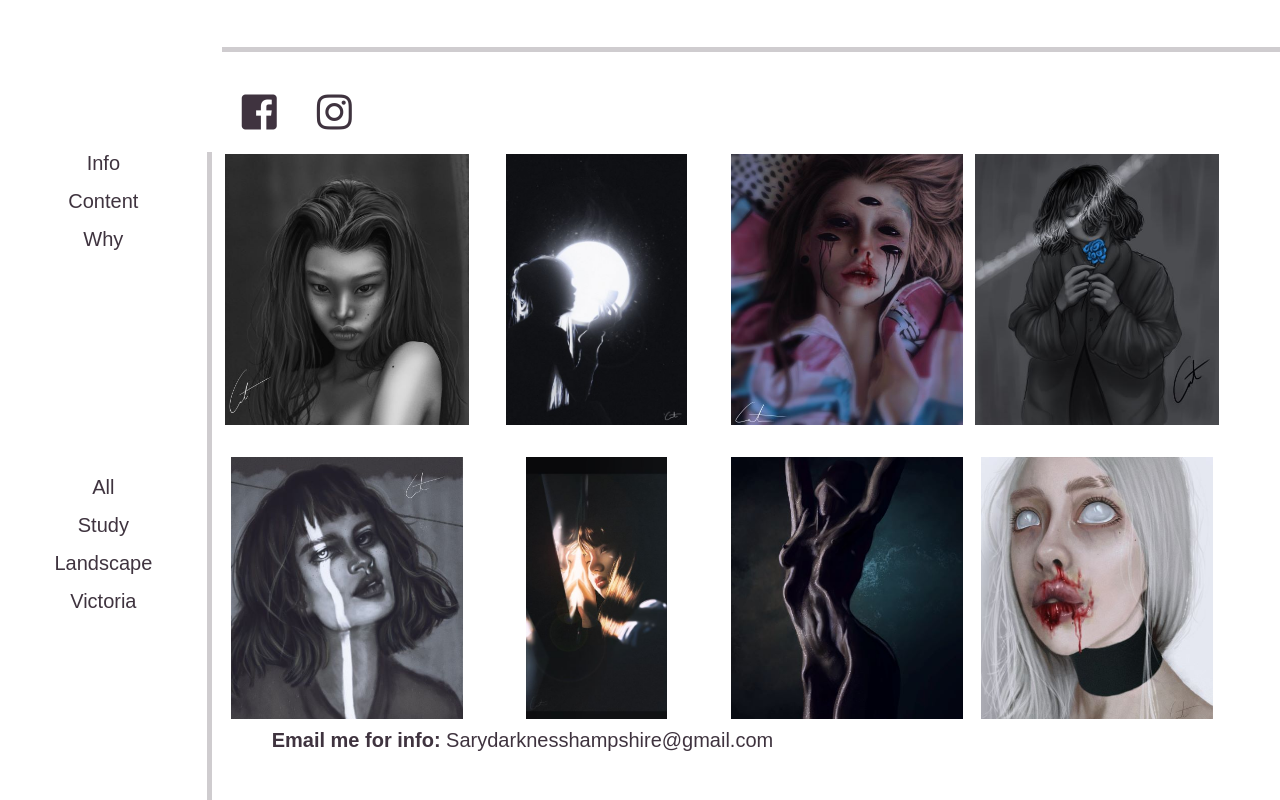
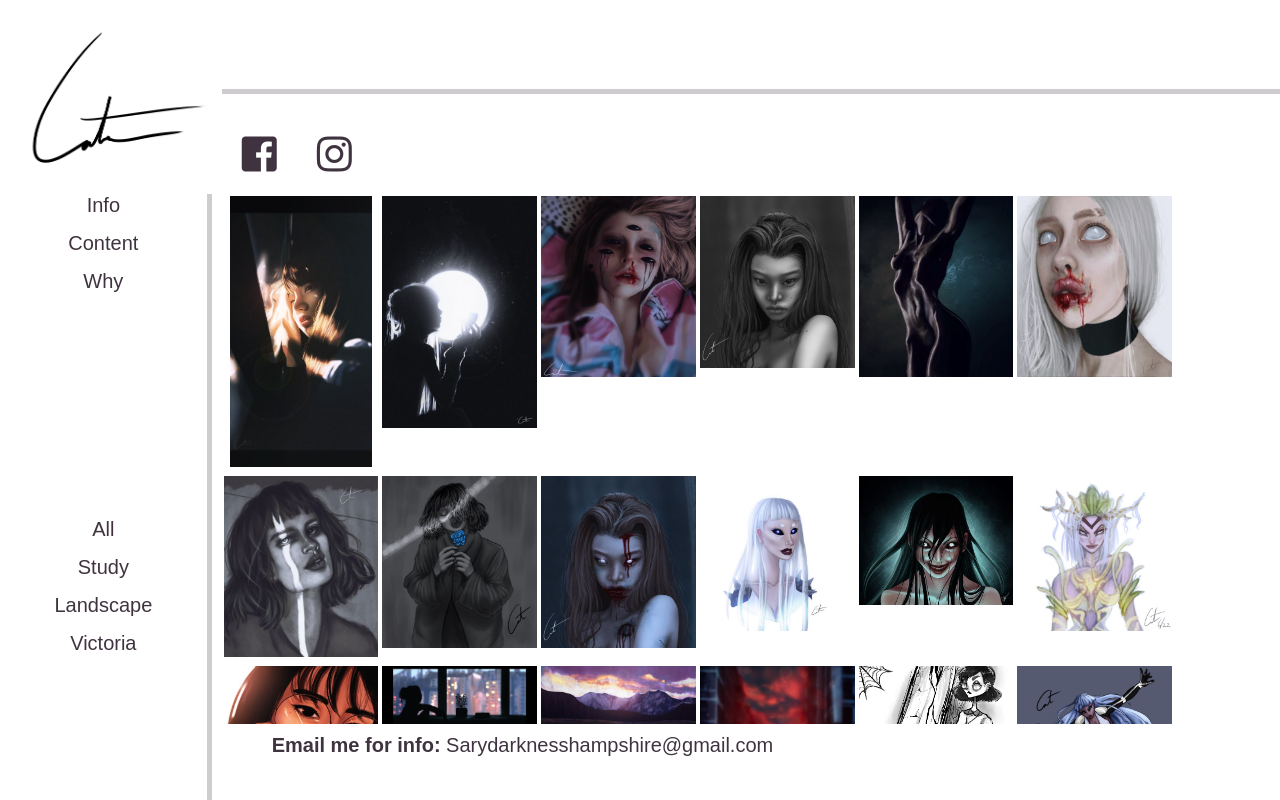
Before and after one commit to Fascodd/Fascodd.github.io, a plain HTML site: page index.html in a window 1280 px wide. Both pictures are taken after a click on the button "All". Drawn offline with Linux system fonts and the light colour scheme.

Commit message:
Updated everything
Removed a tags from HTML on gallery images
Removed transition duration  from image filter
Added console.log for .getBoundingClientRect() on gallery images( to give before and after locations for each image when filtered)
Removed description on images in gallery images due to the container of the tag interacting weirdly with the other images below it, pushing them up from adjusting the size.

```diff
--- a/css/grid.css
+++ b/css/grid.css
@@ -15,7 +15,13 @@
   height: 100vh;
   grid-gap: 10px;
 }
-
+.signature {
+}
+.signature {
+  grid-column: 1/2;
+  grid-row: 1/2;
+  width: 100%;
+}
 .header {
   grid-column: 2;
   grid-row: 1/2;
@@ -79,6 +85,7 @@
   opacity: 0;
   text-align: center;
   color: rgba(20, 20, 20, 0.9);
+  font-size: 0;
 }
 
 .flex_group_1 .flex_group_2 .flex_group_3 .flex_group_4 .flex_group_5 {
@@ -130,7 +137,8 @@
 
 .all {
   position: relative;
-  width: 250px;
+  width: 15%;
+  height: 1%;
 }
 
 .gallery-img {
@@ -199,9 +207,10 @@
 /* Add Animation */
 .showcase_img {
   width: 100%;
+  max-width: 75%;
   object-fit: contain;
   max-height: 80%;
-  margin: 5% 0 0 0;
+  margin: 5% 0 0 11.5%;
   -webkit-animation-name: zoom;
   animation-name: zoom;
   animation-duration: 0.6s;
--- a/index.html
+++ b/index.html
@@ -11,6 +11,7 @@
 
   <body>
     <div class="container">
+        <img class = "signature" src="/img/signature.png" alt="">
       <div class=showcase>
         <img class = "showcase_img" src="" alt="">
         <p>Image's description</p>
@@ -65,84 +66,84 @@
     <div class="gallery">
       <div class="galleryflex">
         <div class="study all">
-          <a href="#"><img class="gallery-img" src="./img/small_img/grey girl.png" alt="no_img"></a>
+          <img class="gallery-img" src="./img/small_img/study6.png" alt="no_img">
           <p class="description">
             </cl>Lorem ipsum dolor sit.</p>
         </div>
         <div class="study all">
-          <a href="#"><img class="gallery-img" src="./img/small_img/study2.png" alt="no_img"></a>
+          <img class="gallery-img" src="./img/small_img/study2.png" alt="no_img">
           <p class="description">Lorem ipsum dolor sit.</p>
         </div>
         <div class="study all">
-          <a href="#"><img class="gallery-img" src="./img/small_img/study3.png" alt="no_img"></a>
+          <img class="gallery-img" src="./img/small_img/study3.png" alt="no_img">
           <p class="description">Lorem ipsum dolor sit.</p>
         </div>
         <div class="study all">
-          <a href="#"><img class="gallery-img" src="./img/small_img/study4.png" alt="no_img"></a>
+        <img class="gallery-img" src="./img/small_img/grey girl.png" alt="no_img">
           <p class="description">Lorem ipsum dolor sit.</p>
         </div>
         <div class="study all">
-          <a href="#"><img class="gallery-img" src="./img/small_img/study5.png" alt="no_img"></a>
+        <img class="gallery-img" src="./img/small_img/study7.png" alt="no_img">
           <p class="description">Lorem ipsum dolor sit.</p>
         </div>
         <div class="study all">
-          <a href="#"><img class="gallery-img" src="./img/small_img/study6.png" alt="no_img"></a>
+        <img class="gallery-img" src="./img/small_img/study8.png" alt="no_img">
           <p class="description">Lorem ipsum dolor sit.</p>
         </div>
         <div class="study all">
-          <a href="#"><img class="gallery-img" src="./img/small_img/study7.png" alt="no_img"></a>
+          <img class="gallery-img" src="./img/small_img/study5.png" alt="no_img">
           <p class="description">Lorem ipsum dolor sit.</p>
         </div>
         <div class="study all">
-          <a href="#"><img class="gallery-img" src="./img/small_img/study8.png" alt="no_img"></a>
+          <img class="gallery-img" src="./img/small_img/study4.png" alt="no_img">
           <p class="description">Lorem ipsum dolor sit.</p>
         </div>
         <div class="study all">
-          <a href="#"><img class="gallery-img" src="./img/small_img/study9.png" alt="no_img"></a>
+          <img class="gallery-img" src="./img/small_img/study9.png" alt="no_img">
           <p class="description">Lorem ipsum dolor sit.</p>
         </div>
         <div class="study all">
-          <a href="#"><img class="gallery-img" src="./img/small_img/study10.png" alt="no_img"></a>
+          <img class="gallery-img" src="./img/small_img/study10.png" alt="no_img">
           <p class="description">Lorem ipsum dolor sit.</p>
         </div>
         <div class="study all">
-          <a href="#"><img class="gallery-img" src="./img/small_img/study11.png" alt="no_img"></a>
+        <img class="gallery-img" src="./img/small_img/study11.png" alt="no_img">
           <p class="description">Lorem ipsum dolor sit.</p>
         </div>
         <div class="study all">
-          <a href="#"><img class="gallery-img" src="./img/small_img/study12.png" alt="no_img"></a>
+          <img class="gallery-img" src="./img/small_img/study12.png" alt="no_img">
           <p class="description">Lorem ipsum dolor sit.</p>
         </div>
         <div class="study all">
-          <a href="#"><img class="gallery-img" src="./img/small_img/study13.png" alt="no_img"></a>
+          <img class="gallery-img" src="./img/small_img/study13.png" alt="no_img">
           <p class="description">Lorem ipsum dolor sit.</p>
         </div>
         <div class="landscape all">
-          <a href="#"><img class="gallery-img" src="./img/small_img/landscape.png" alt="no_img"></a>
+          <img class="gallery-img" src="./img/small_img/landscape.png" alt="no_img">
           <p class="description">Lorem ipsum dolor sit.</p>
         </div>
         <div class="landscape all">
-          <a href="#"><img class="gallery-img" src="./img/small_img/landscape1.png" alt="no_img"></a>
+          <img class="gallery-img" src="./img/small_img/landscape1.png" alt="no_img">
           <p class="description">Lorem ipsum dolor sit.</p>
         </div>
         <div class="landscape all">
-          <a href="#"><img class="gallery-img" src="./img/small_img/landscape2.png" alt="no_img"></a>
+          <img class="gallery-img" src="./img/small_img/landscape2.png" alt="no_img">
           <p class="description">Lorem ipsum dolor sit.</p>
         </div>
         <div class="tim-burton all">
-          <a href="#"><img class="gallery-img" src="./img/small_img/tim-burton.png" alt="no_img"></a>
+          <img class="gallery-img" src="./img/small_img/tim-burton.png" alt="no_img">
           <p class="description">Lorem ipsum dolor sit.</p>
         </div>
         <div class="victoria all">
-          <a href="#"><img class="gallery-img" src="./img/small_img/victoria.png" alt="no_img"></a>
+          <img class="gallery-img" src="./img/small_img/victoria.png" alt="no_img">
           <p class="description">Lorem ipsum dolor sit.</p>
         </div>
         <div class="victoria all">
-          <a href="#"><img class="gallery-img" src="./img/small_img/victoria1.png" alt="no_img"></a>
+        <img class="gallery-img" src="./img/small_img/victoria1.png" alt="no_img">
           <p class="description">Lorem ipsum dolor sit.</p>
         </div>
         <div class="victoria all">
-          <a href="#"><img class="gallery-img" src="./img/small_img/victoria2.png" alt="no_img"></a>
+        <img class="gallery-img" src="./img/small_img/victoria2.png" alt="no_img">
           <p class="description">Lorem ipsum dolor sit.</p>
         </div>
       </div>
--- a/js/enlarge.js
+++ b/js/enlarge.js
@@ -2,15 +2,13 @@ Object.values(galleryImage).forEach(function(image) {
   image.addEventListener("click", enlarge);
   function enlarge() {
     // get src for larger version of image for showcase
-    let img_text_src = this.children[0].children[0].src;
+    let img_text_src = this.children[0].src;
     img_text_src = img_text_src.replace("/small_img", "");
     document.getElementsByClassName("showcase_img")[0].src = img_text_src;
-    console.log(img_text_src);
     const showcase = document.getElementsByClassName("showcase")[0];
     const showcase_img = document.getElementsByClassName("showcase_img")[0];
     // display showcase image with background
     showcase.style.display = "block";
-    showcase.style.backgroundColor = "black";
     // change text under image to match file name
     var img_text = img_text_src
       .split("")
@@ -25,7 +23,7 @@ Object.values(galleryImage).forEach(function(image) {
       .join("")
       .replace(/%20/g, " ");
     img_text = img_text.charAt(0).toUpperCase() + img_text.slice(1);
-    image.children[1].innerHTML = img_text;
+    image.children[0].innerHTML = img_text;
     showcase.children[1].innerHTML = img_text;
     //add event listener to close showcase
     showcase.addEventListener("click", close);
--- a/js/highlight.js
+++ b/js/highlight.js
@@ -6,7 +6,7 @@ Object.values(galleryImage).forEach(function(image) {
   image.addEventListener("mouseover", shine);
   function shine() {
     // sets iimage text to name of file
-    let img_text_src = image.children[0].children[0].src;
+    let img_text_src = image.children[0].src;
     let img_text = img_text_src
       .split("")
       .reverse()
@@ -38,7 +38,6 @@ Object.values(galleryImage).forEach(function(image) {
   // Mouseout event to return images to normal size and opacity
   image.addEventListener("mouseout", normal);
   function normal() {
-    image.style.transform = "scale(1.0)";
     image.style.transition = ".75s";
     image.style.zIndex = "0";
     image.children[1].style.transition = ".75s";
--- a/js/image_filter.js
+++ b/js/image_filter.js
@@ -5,11 +5,16 @@ const img_arr = document.getElementsByClassName("all");
 const gallery = document.getElementsByClassName("gallery")[0];
 const description = document.getElementsByClassName("description");
 var info_div = document.getElementsByClassName("info_div")[0];
-
-for (var i = 0; i < butn.length; i++) {
-  butn[i].addEventListener("click", filter);
+var first = [];
+Object.values(img_arr).forEach(function(a) {
+  first.push(a.getBoundingClientRect());
+});
+Object.values(butn).forEach(function(button) {
+  button.addEventListener("click", filter);
   //Function, filter(), for EventListener
   function filter() {
+    var last = [];
+    console.log(first);
     //Variables used in this filter
     var match_counter = 0;
     var non_selected = [];
@@ -22,6 +27,8 @@ for (var i = 0; i < butn.length; i++) {
     info_div.style.zIndex = "-5";
     //
     for (var j = 0; j < img_arr.length; j++) {
+      var this_now = img_arr[j].getBoundingClientRect();
+
       var current_img = img_arr[j];
       var bttn_nm = this.innerHTML.toLowerCase();
       // Filters for images that fit the tag name
@@ -36,16 +43,22 @@ for (var i = 0; i < butn.length; i++) {
       }
       selected.forEach(function(image) {
         var image_style = image.style;
+        image_style.transition = "0s";
         image_style.opacity = "1";
         image_style.width = "";
       });
       non_selected.forEach(function(image) {
         var image_style = image.style;
+        image_style.transition = "0s";
         image_style.opacity = "0";
-        image_style.transition = "1.5s";
-        image_style.display = "block";
         image_style.width = "0";
       });
     }
+    Object.values(img_arr).forEach(function(a) {
+      last.push(a.getBoundingClientRect());
+    });
+
+    console.log(last);
+    first = last;
   }
-}
+});
```
Also changed, not shown: gallery.html (added, +11 -0 lines), img/signature.png (added).
